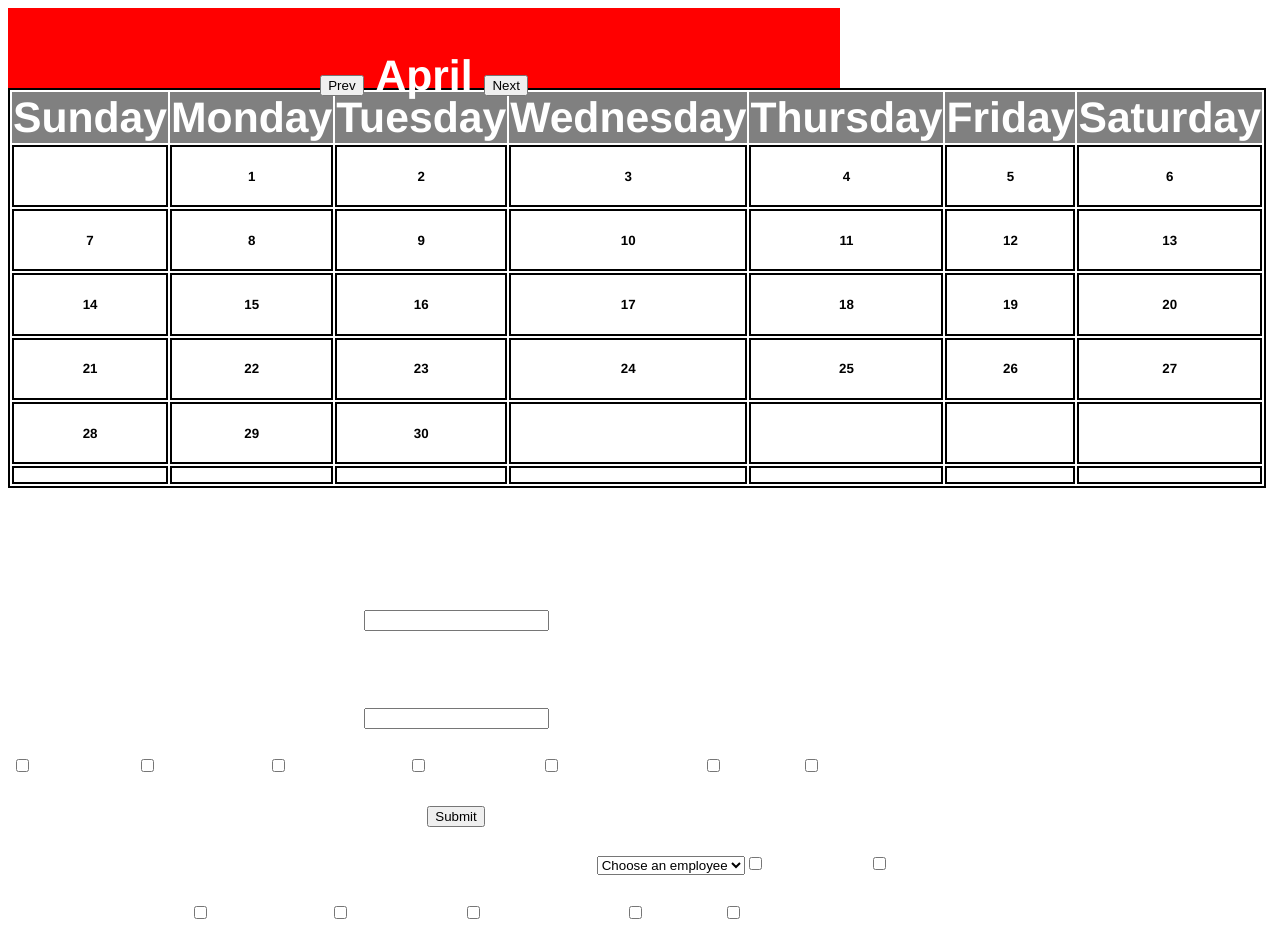
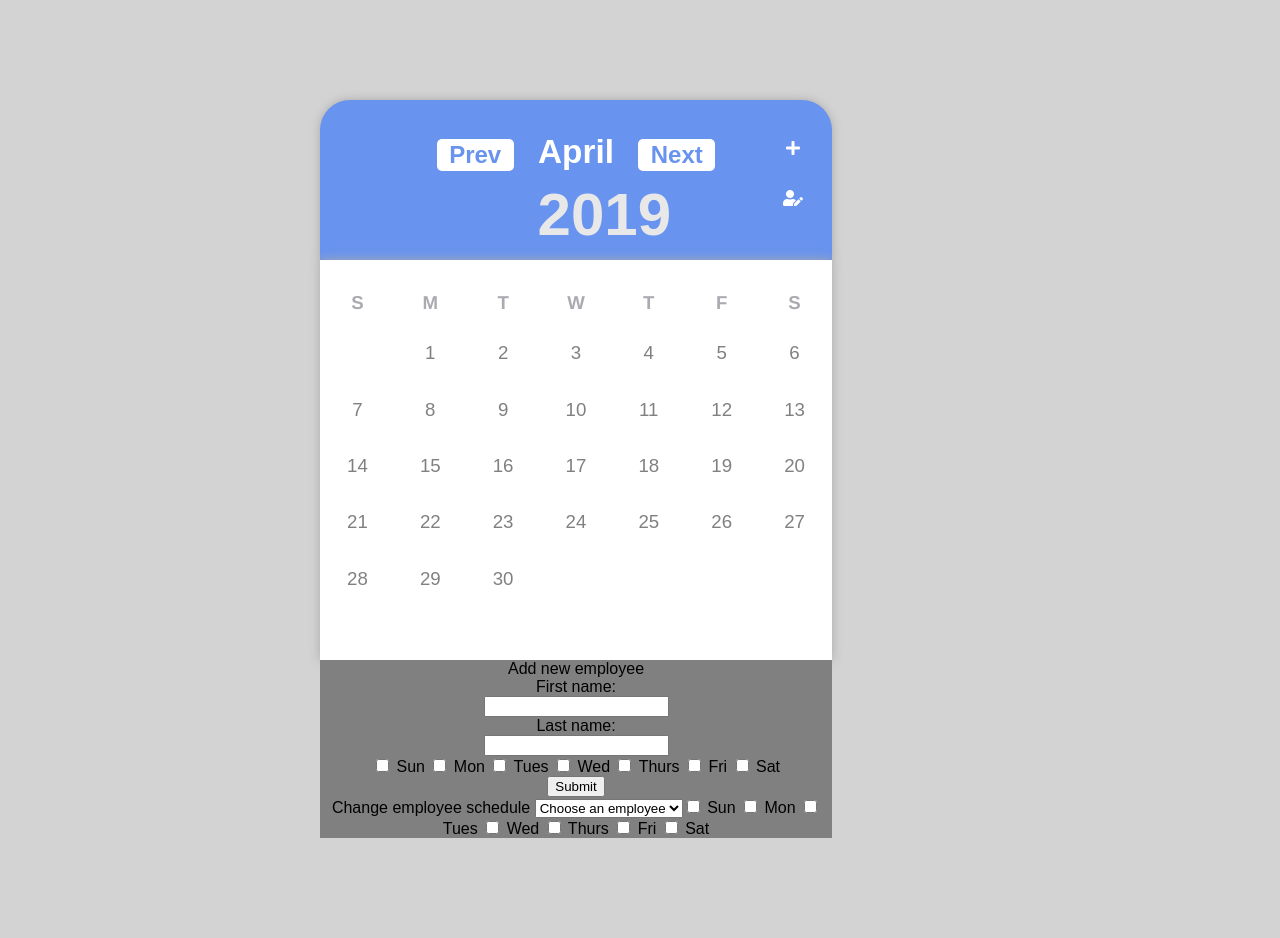
Before and after one commit to CitizenSNPs/calendar_app, a website: page calendar_app/front/index.html in a window 1280 px wide. Drawn offline with nearby package versions, Linux system fonts and the light colour scheme; no server answers.

Commit message:
front end design

```diff
--- a/calendar_app/front/calendarIndex.js
+++ b/calendar_app/front/calendarIndex.js
@@ -41,7 +41,7 @@ const inputDays = function(){
 
   let test = daysInMonth(index+1,2019);
   for (var i = firstDay, j=0; j<test ; i++, j++){
-  $('td').eq(i).html(j+1) //adding days starting at first day of month
+  $('td').eq(i).html(j+1).css({"color":"gray"}) //adding days starting at first day of month
 }
 }
 
@@ -67,6 +67,7 @@ const inputDays = function(){
 var tooltipShow = function(){
   $('td').on({
     "click": function() {
+      console.log(!($(this).html()));
       var td = $(this);
       let listofEmployees = [];
       var id=this.className;
@@ -82,17 +83,15 @@ var tooltipShow = function(){
       td.tooltip("open");
       listofEmployees = [];
     });
-
     }
   });
 }
 
 
-
 $("td").hover(function(){
-  $(this).css("background-color", "gray");
+  $(this).css({"background-color": "#c1d4fb", "color":"white"});
 }, function(){
-  $(this).css("background-color", "white")
+  $(this).css({"background-color": "white", "color":"gray"})
 });
 
 
--- a/calendar_app/front/index.css
+++ b/calendar_app/front/index.css
@@ -1,45 +1,105 @@
-body{
+/* body{
   text-align: center;
-  color: white;
   font-family: Helvetica;
   font-weight: bold;
-  font-size: 32pt;
+  font-size: 16pt;
+} */
+body {
+  width: 50%;
+  margin: 100px auto;
+  background-color: lightgray;
+  font-family: 'Kanit', sans-serif;
+  text-align: center;
+}
+
+.calendar {
+  height: 50vh;
+  width: 100%;
+  background-color: white;
+  box-shadow: 0px 0px 10px darkgray;
+}
+
+td {
+  font-size: 14pt;
+  border-radius: 50px;
+  height: 20px;
+  width: 20px;
+  cursor: pointer;
 }
 
 
-.calendar {
-  border: black solid 2px;
-  height: 50vh;
-  width: 50vw
+.month{
+  background-color: #6893ee;
+  height: 20vh;
+  border-radius: 30px 30px 0px 0px;
+  box-shadow: 0px 0px 10px darkgray;
 }
 
-td {
-  border: black solid 2px;
-  color: black;
-  font-size: 10pt;
-  width: 50%;
-}
-
-.month{
-  background-color: red;
-  height: 10vh;
-  width: 65vw;
-}
 
 .daysofweekcell{
-  background-color: gray;
-  color: white;
+  color: #AAAAB1;
   font-family: Helvetica;
+  padding-top: 30px;
+  font-size: 14pt;
+  padding-bottom: 10px;
+  font-weight: bold;
 }
 
 .container {
-  width: 70vw;
+  width: 40vw;
 }
 
 button{
   display: inline-block;
+  background-color: white;
+  color: #6893ee;
+  height: 20%;
+  width: 15%;
+  border: 0;
+  box-shadow: none;
+  border-radius: 5px ;
+  cursor: pointer;
+  font-size: 18pt;
+  font-weight: bold;
 }
 
 p{
   display: inline-block;
+  font-weight: bold;
+  font-size: 25pt;
+  color: white;
+  margin-left: 20px;
+  margin-right: 20px;
+
 }
+
+.forms{
+  background-color: gray;
+}
+
+.year {
+  color: #E8E8E8;
+  font-size: 60px;
+  position: absolute;
+  top: 15%;
+  left: 42%;
+  font-weight: bold;
+}
+table td {
+  width: 50px
+}
+
+.userMenu{
+  color: white;
+  width: 50px;
+  position: absolute;
+  left: 60%;
+  top: 15%;
+  display: block;
+}
+
+i{
+  margin-top: 20px;
+  cursor: pointer;
+  height: 30px;
+}
--- a/calendar_app/front/index.html
+++ b/calendar_app/front/index.html
@@ -4,6 +4,7 @@
     <meta charset="utf-8">
     <title></title>
     <link rel="stylesheet" href="./index.css">
+    <link rel="stylesheet" href="https://use.fontawesome.com/releases/v5.8.1/css/all.css" integrity="sha384-50oBUHEmvpQ+1lW4y57PTFmhCaXp0ML5d60M1M7uH2+nqUivzIebhndOJK28anvf" crossorigin="anonymous">
     <script src="https://ajax.googleapis.com/ajax/libs/jquery/3.3.1/jquery.min.js"></script>
     <link rel="stylesheet" href="../jquery-ui-1.12.1.custom/jquery-ui.min.css">
     <script src="../jquery-ui-1.12.1.custom/external/jquery/jquery.js"></script>
@@ -12,7 +13,14 @@
   <body>
     <div class="container">
 
+      <div class="userMenu">
+      <i class="fas fa-plus"></i>
+      <br>
+      <i class="fas fa-user-edit"></i>
+    </div>
+
     <div class="month">
+      <h3 class="year">2019</h3>
       <button type="button" id="Prev">Prev</button>
       <p #monthtext>April</p>
       <button type="button" id="Next">Next</button>
@@ -24,13 +32,13 @@
 
       <thead>
       <tr id="daysofweek">
-        <th class="daysofweekcell">Sunday</th>
-        <th class="daysofweekcell">Monday</th>
-        <th class="daysofweekcell">Tuesday</th>
-        <th class="daysofweekcell">Wednesday</th>
-        <th class="daysofweekcell">Thursday</th>
-        <th class="daysofweekcell">Friday</th>
-        <th class="daysofweekcell">Saturday</th>
+        <th class="daysofweekcell">S</th>
+        <th class="daysofweekcell">M</th>
+        <th class="daysofweekcell">T</th>
+        <th class="daysofweekcell">W</th>
+        <th class="daysofweekcell">T</th>
+        <th class="daysofweekcell">F</th>
+        <th class="daysofweekcell">S</th>
       </tr>
     </thead>
 
```
